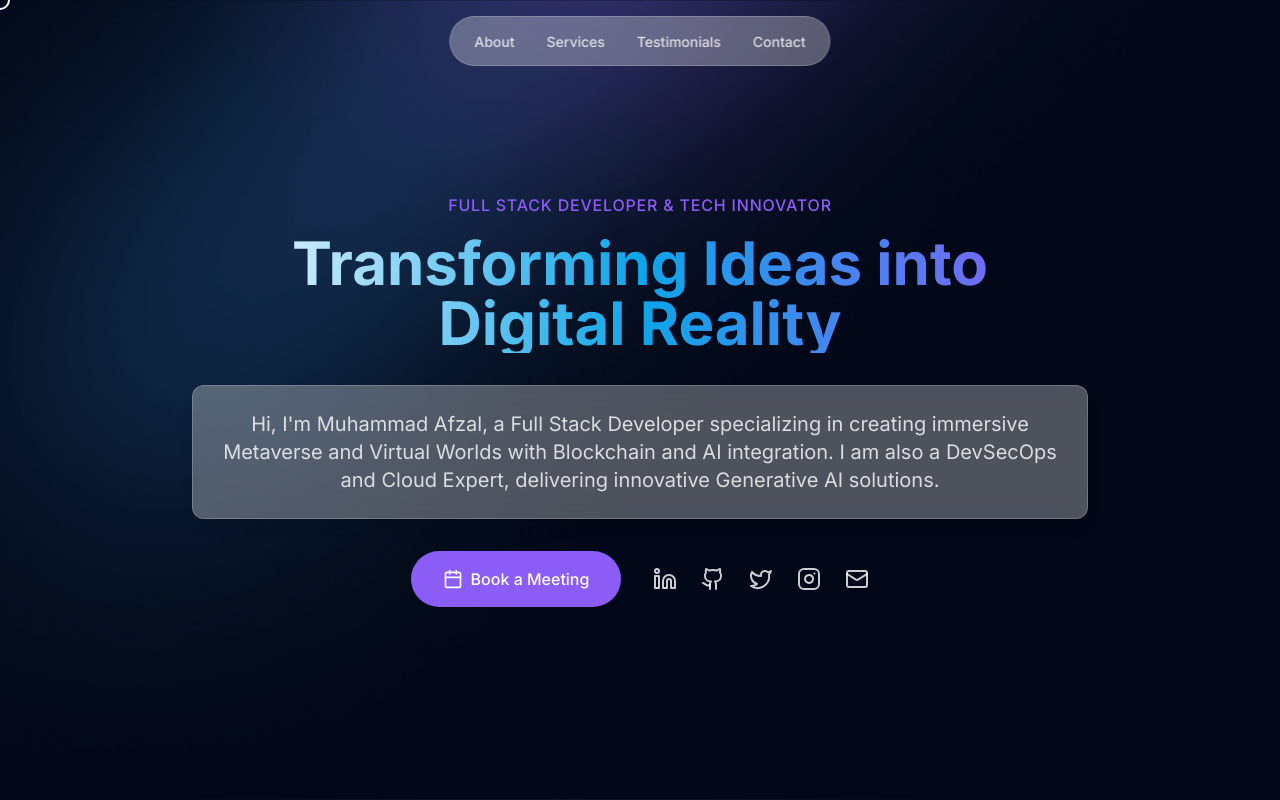
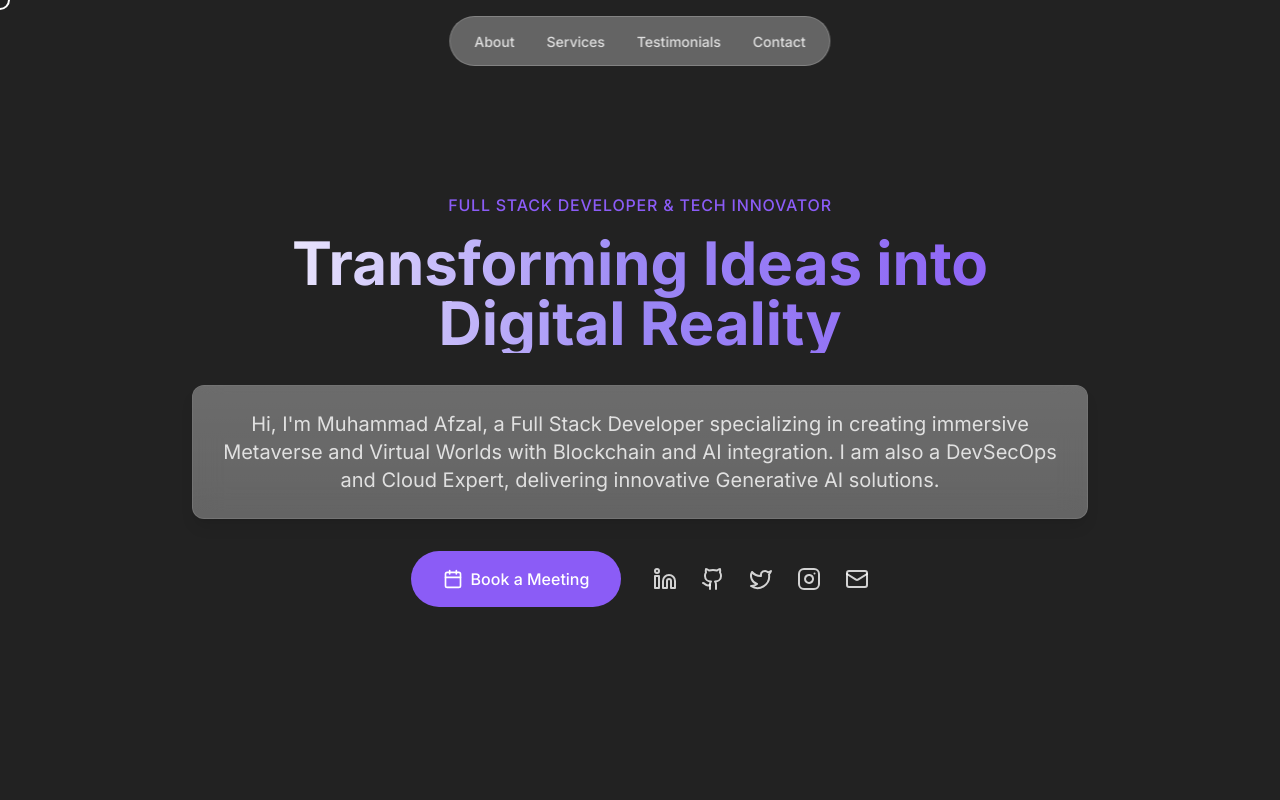
Before and after one commit to emAfzal52/glassy-portfolio-oasis-68, a React (Vite) app: page / in a window 1280 px wide. Shown: the top 800 px of the page. Built offline with nearby package versions, Linux system fonts and the light colour scheme.

Commit message:
Update color scheme to dark theme
Changed the website's color scheme to a dark theme with a glossy effect on the top section. Updated accent colors to deep purple or navy for buttons and links, and replaced the background with dark gray or charcoal.
[skip gpt_engineer]

```diff
--- a/src/components/GlassCard.tsx
+++ b/src/components/GlassCard.tsx
@@ -8,7 +8,9 @@ export const GlassCard = ({ children, className, ...props }: GlassCardProps) =>
   return (
     <div
       className={cn(
-        "backdrop-blur-lg bg-glass/30 border border-white/20 rounded-xl p-6 shadow-lg",
+        "backdrop-blur-lg bg-glass/30 border border-white/10 rounded-xl p-6 shadow-lg",
+        "hover:bg-glass/40 transition-all duration-300",
+        "before:content-[''] before:absolute before:inset-0 before:bg-gradient-to-b before:from-white/5 before:to-transparent before:rounded-xl before:pointer-events-none",
         className
       )}
       {...props}
--- a/src/index.css
+++ b/src/index.css
@@ -6,48 +6,48 @@
 
 @layer base {
   :root {
-    --background: 0 0% 100%;
-    --foreground: 222.2 84% 4.9%;
-    --card: 0 0% 100%;
-    --card-foreground: 222.2 84% 4.9%;
-    --popover: 0 0% 100%;
-    --popover-foreground: 222.2 84% 4.9%;
-    --primary: 221.2 83.2% 53.3%;
+    --background: 240 10% 4%; /* Dark charcoal */
+    --foreground: 0 0% 98%;
+    --card: 240 10% 4%;
+    --card-foreground: 0 0% 98%;
+    --popover: 240 10% 4%;
+    --popover-foreground: 0 0% 98%;
+    --primary: 262 83% 58%;
     --primary-foreground: 210 40% 98%;
-    --secondary: 210 40% 96.1%;
-    --secondary-foreground: 222.2 47.4% 11.2%;
-    --muted: 210 40% 96.1%;
-    --muted-foreground: 215.4 16.3% 46.9%;
-    --accent: 262.1 83.3% 57.8%;
+    --secondary: 217 24% 26%;
+    --secondary-foreground: 210 40% 98%;
+    --muted: 217 24% 26%;
+    --muted-foreground: 215 20% 65%;
+    --accent: 262 83% 58%;
     --accent-foreground: 210 40% 98%;
-    --destructive: 0 84.2% 60.2%;
+    --destructive: 0 62% 30%;
     --destructive-foreground: 210 40% 98%;
-    --border: 214.3 31.8% 91.4%;
-    --input: 214.3 31.8% 91.4%;
-    --ring: 221.2 83.2% 53.3%;
+    --border: 217 24% 26%;
+    --input: 217 24% 26%;
+    --ring: 224 76% 48%;
     --radius: 0.5rem;
   }
 
   .dark {
-    --background: 222.2 84% 4.9%;
-    --foreground: 210 40% 98%;
-    --card: 222.2 84% 4.9%;
-    --card-foreground: 210 40% 98%;
-    --popover: 222.2 84% 4.9%;
-    --popover-foreground: 210 40% 98%;
-    --primary: 217.2 91.2% 59.8%;
-    --primary-foreground: 222.2 47.4% 11.2%;
-    --secondary: 217.2 32.6% 17.5%;
-    --secondary-foreground: 210 40% 98%;
-    --muted: 217.2 32.6% 17.5%;
-    --muted-foreground: 215 20.2% 65.1%;
-    --accent: 217.2 91.2% 59.8%;
-    --accent-foreground: 210 40% 98%;
-    --destructive: 0 62.8% 30.6%;
-    --destructive-foreground: 210 40% 98%;
-    --border: 217.2 32.6% 17.5%;
-    --input: 217.2 32.6% 17.5%;
-    --ring: 224.3 76.3% 48%;
+    --background: 240 10% 4%;
+    --foreground: 0 0% 98%;
+    --card: 240 10% 4%;
+    --card-foreground: 0 0% 98%;
+    --popover: 240 10% 4%;
+    --popover-foreground: 0 0% 98%;
+    --primary: 262 83% 58%;
+    --primary-foreground: 210 40% 98%;
+    --secondary: 217 24% 26%;
+    --secondary-foreground: 0 0% 98%;
+    --muted: 217 24% 26%;
+    --muted-foreground: 215 20% 65%;
+    --accent: 262 83% 58%;
+    --accent-foreground: 0 0% 98%;
+    --destructive: 0 62% 30%;
+    --destructive-foreground: 0 0% 98%;
+    --border: 217 24% 26%;
+    --input: 217 24% 26%;
+    --ring: 224 76% 48%;
   }
 }
 
--- a/src/pages/Index.tsx
+++ b/src/pages/Index.tsx
@@ -42,13 +42,7 @@ const services = [
 
 const Index = () => {
   return (
-    <div className="min-h-screen bg-hero text-white"
-        style={{
-          backgroundImage: `url('/lovable-uploads/6c559c27-d00c-41c6-aed5-1904338c5695.png')`,
-          backgroundSize: 'cover',
-          backgroundPosition: 'center',
-          backgroundAttachment: 'fixed'
-        }}>
+    <div className="min-h-screen bg-hero text-white">
       <CustomCursor />
       <Navigation />
 
--- a/tailwind.config.ts
+++ b/tailwind.config.ts
@@ -25,23 +25,23 @@ export default {
         background: "hsl(var(--background))",
         foreground: "hsl(var(--foreground))",
         primary: {
-          DEFAULT: "#0EA5E9",
+          DEFAULT: "#9b87f5", // Deep purple
           foreground: "#ffffff",
         },
         secondary: {
-          DEFAULT: "#1E40AF",
+          DEFAULT: "#1A1F2C", // Dark navy
           foreground: "#ffffff",
         },
         accent: {
-          DEFAULT: "#8B5CF6",
+          DEFAULT: "#8B5CF6", // Bright purple
           foreground: "#ffffff",
         },
         glass: {
-          DEFAULT: "rgba(255, 255, 255, 0.1)",
-          dark: "rgba(0, 0, 0, 0.1)",
+          DEFAULT: "rgba(255, 255, 255, 0.05)",
+          dark: "rgba(0, 0, 0, 0.3)",
         },
         hero: {
-          DEFAULT: "#020817",
+          DEFAULT: "#222222", // Dark gray
         },
       },
       fontFamily: {
```
